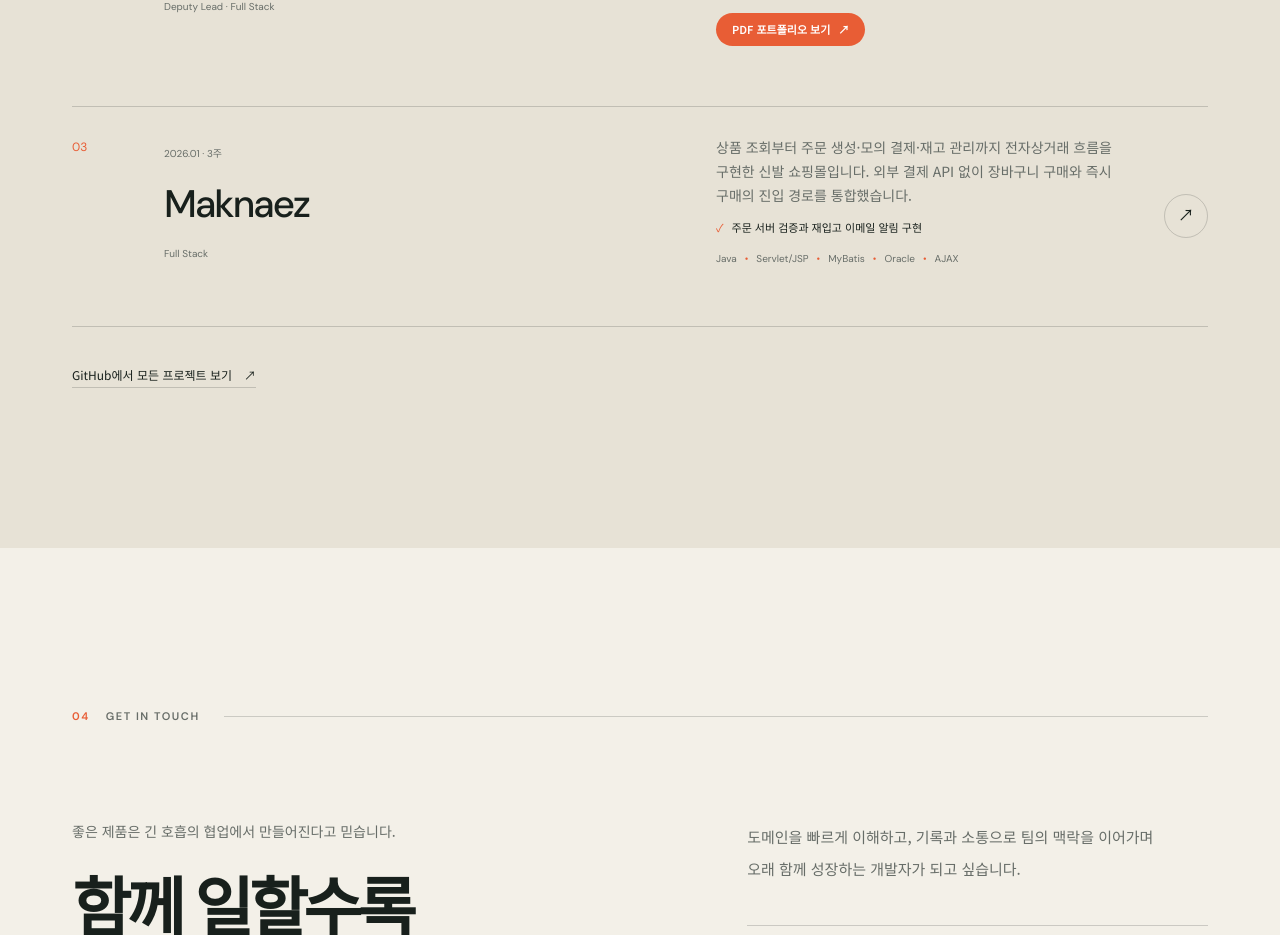
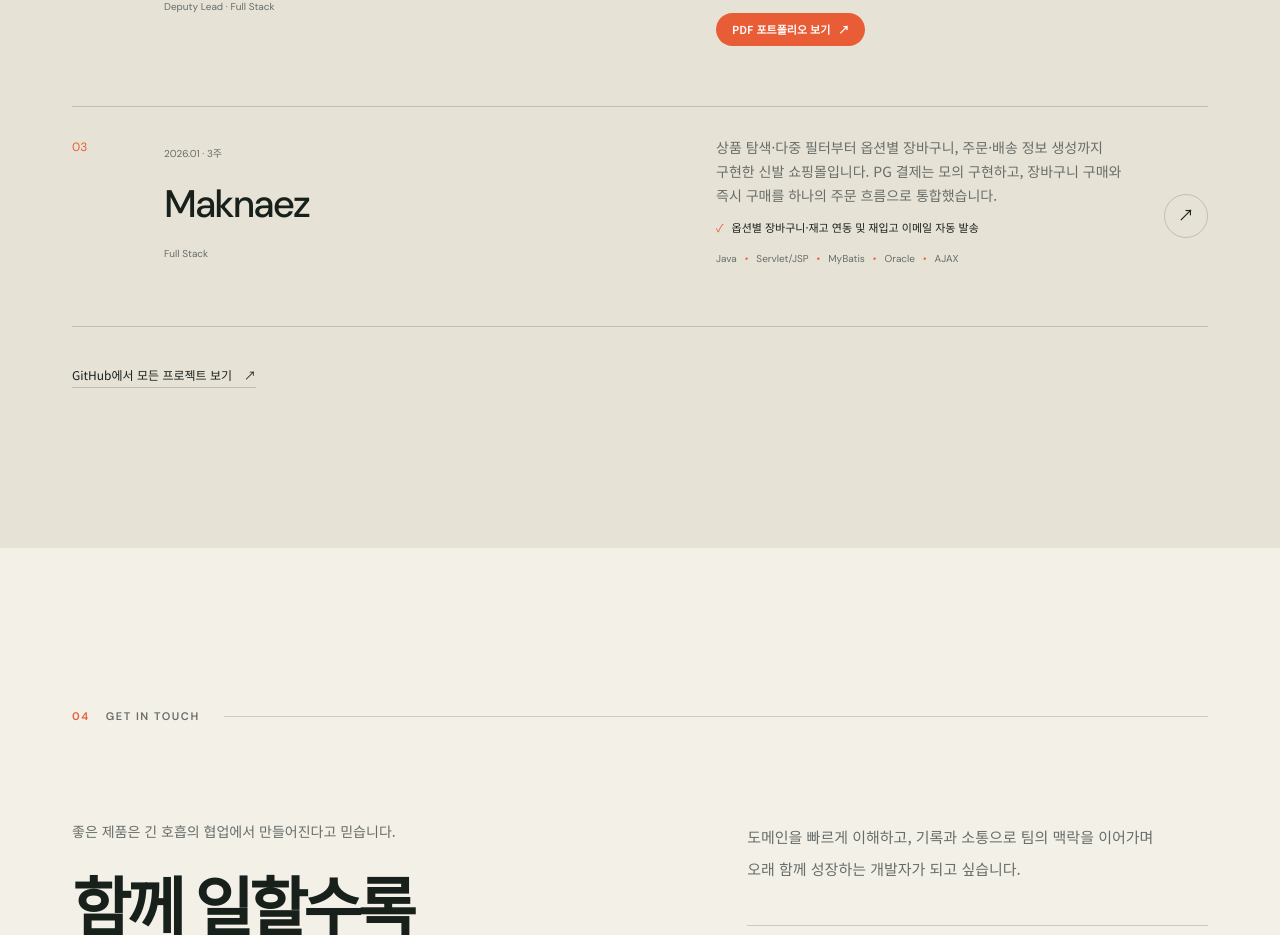
Before and after one commit to ssangyoungyuwon-maker/youngyuwon, a React (Vite) app: page / in a window 1280 px wide. Shown: the part 4907-5842 px from the top of the page. Built offline with nearby package versions, Linux system fonts and the light colour scheme.

Commit message:
Maknaez 프로젝트 기여 내용 구체화

```diff
--- a/src/data/portfolio.js
+++ b/src/data/portfolio.js
@@ -67,10 +67,10 @@ export const portfolio = {
     {
       name: "Maknaez",
       description:
-        "상품 조회부터 주문 생성·모의 결제·재고 관리까지 전자상거래 흐름을 구현한 신발 쇼핑몰입니다. 외부 결제 API 없이 장바구니 구매와 즉시 구매의 진입 경로를 통합했습니다.",
+        "상품 탐색·다중 필터부터 옵션별 장바구니, 주문·배송 정보 생성까지 구현한 신발 쇼핑몰입니다. PG 결제는 모의 구현하고, 장바구니 구매와 즉시 구매를 하나의 주문 흐름으로 통합했습니다.",
       period: "2026.01 · 3주",
       role: "Full Stack",
-      result: "주문 서버 검증과 재입고 이메일 알림 구현",
+      result: "옵션별 장바구니·재고 연동 및 재입고 이메일 자동 발송",
       tags: ["Java", "Servlet/JSP", "MyBatis", "Oracle", "AJAX"],
     },
   ],
```
